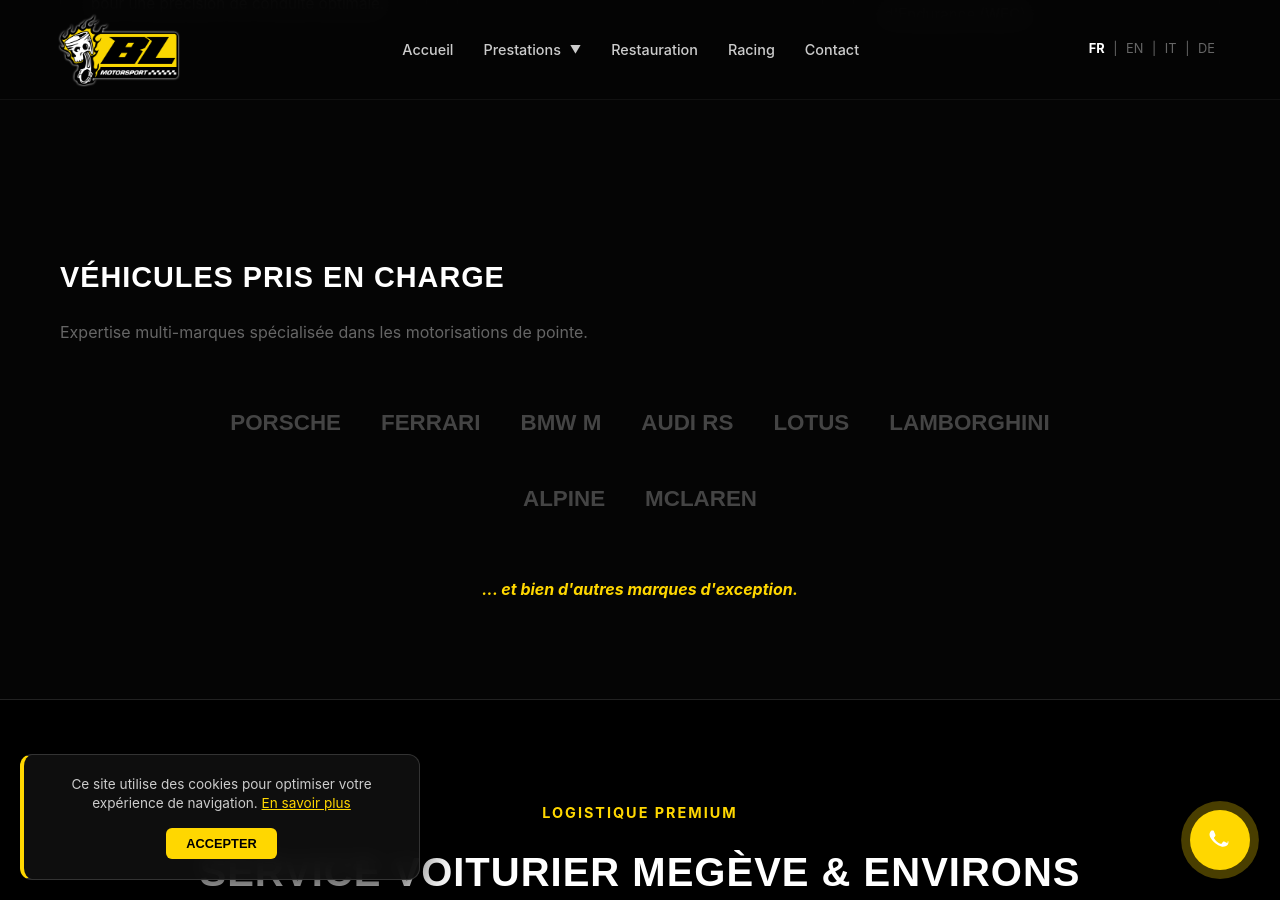
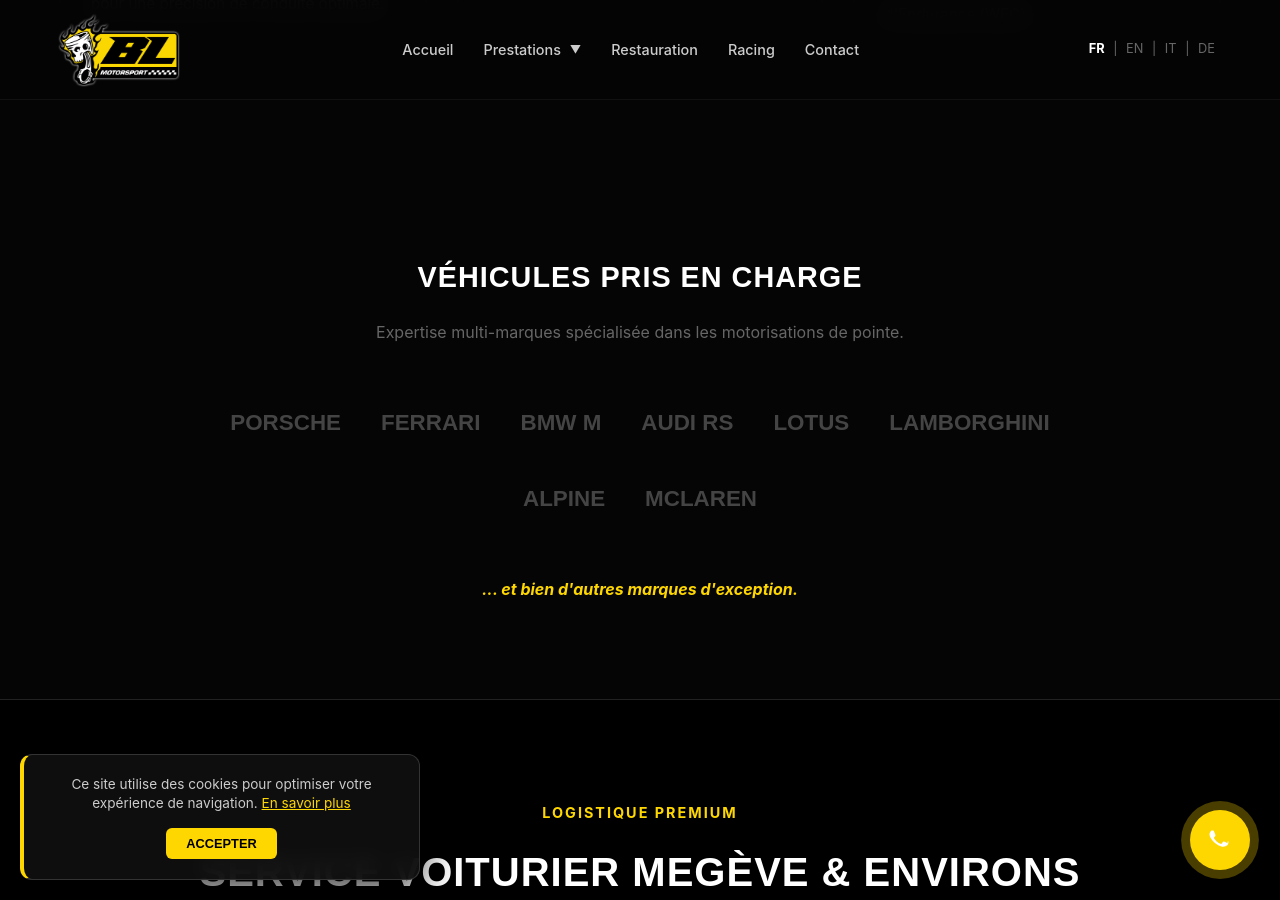
Before and after one commit to DuvalDVL/bl-motorsport, a Jekyll site: the page built from fr/entretien-porsche-prestige.html, in a window 1280 px wide and 900 px high, scrolled down 1865 px. Built offline with Jekyll 4.4.1, drawn with Linux system fonts in a browser that asks for light colours.

Commit message:
Update entretien-porsche-prestige.html

```diff
--- a/fr/entretien-porsche-prestige.html
+++ b/fr/entretien-porsche-prestige.html
@@ -68,8 +68,8 @@ lang: fr
 
 <section style="padding: 80px 0; background: #050505;">
   <div class="container text-center">
-    <h2 style="margin-bottom: 20px; color: white; font-size: 1.8rem;">VÉHICULES PRIS EN CHARGE</h2>
-    <p style="color: #666; margin-bottom: 50px;">Expertise multi-marques spécialisée dans les motorisations de pointe.</p>
+    <h2 style="margin-bottom: 20px; color: white; font-size: 1.8rem; text-align: center;">VÉHICULES PRIS EN CHARGE</h2>
+    <p style="color: #666; margin-bottom: 50px; text-align: center;">Expertise multi-marques spécialisée dans les motorisations de pointe.</p>
 
     <div class="brand-flex-container">
       <span class="brand-item">PORSCHE</span>
```
